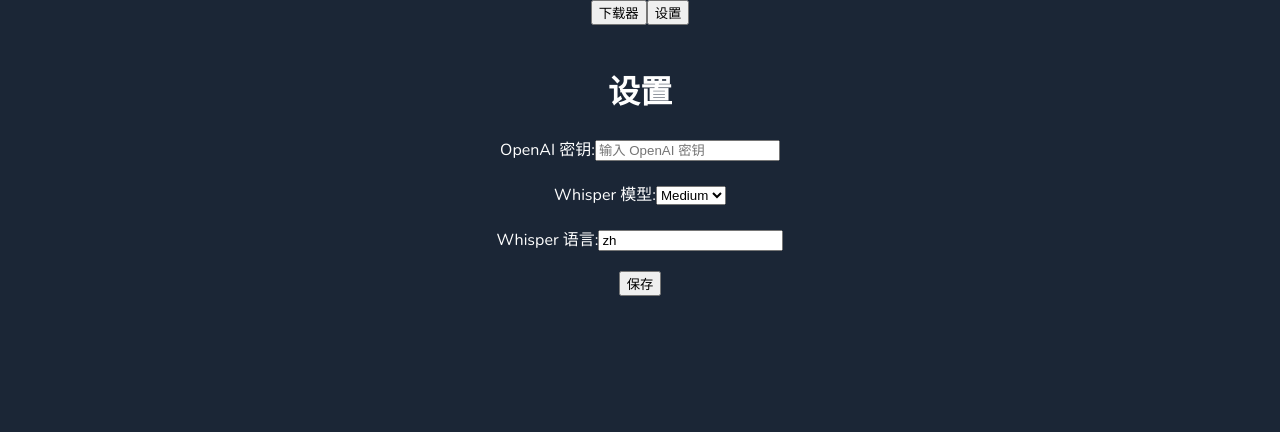
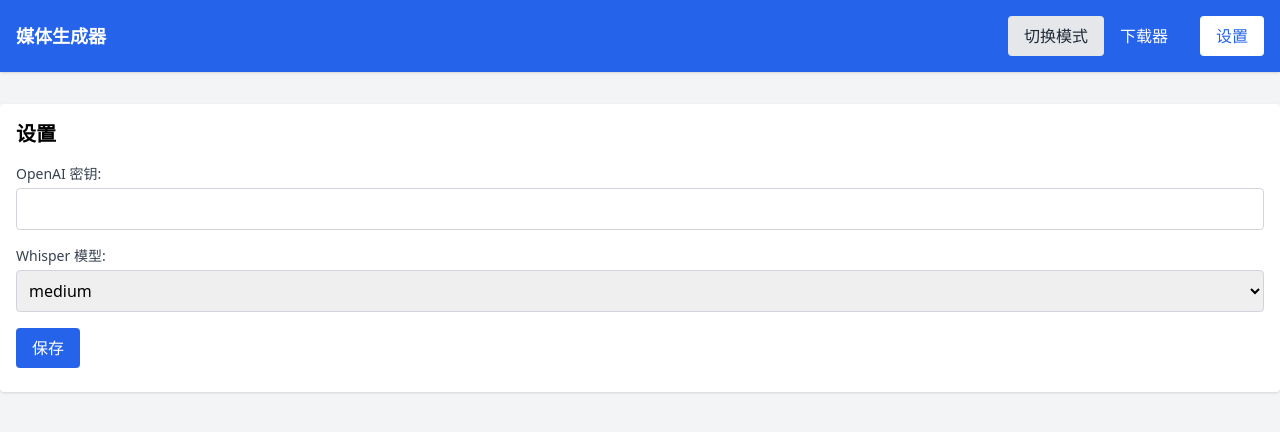
Before and after one commit to dyike/mediagen, a React (Vite) app in the folder frontend/: page / in a window 1280 px wide. Both pictures are taken after a click on the button "设置". Shown: the top 432 px of the page. Built offline with nearby package versions, Linux system fonts and the light colour scheme.

Commit message:
add tailwindcss
Change-Id: I9d9c0455e6e1d97a5f40289ddd786ca63b99eb89

```diff
--- a/frontend/package.json
+++ b/frontend/package.json
@@ -16,6 +16,9 @@
     "@types/react": "^18.0.17",
     "@types/react-dom": "^18.0.6",
     "@vitejs/plugin-react": "^2.0.1",
+    "autoprefixer": "^10.4.20",
+    "postcss": "^8.4.49",
+    "tailwindcss": "^3.4.17",
     "typescript": "^4.6.4",
     "vite": "^3.0.7"
   }
--- /dev/null
+++ b/frontend/postcss.config.cjs
@@ -0,0 +1,6 @@
+module.exports = {
+    plugins: {
+      tailwindcss: {},
+      autoprefixer: {},
+    },
+  }
--- a/frontend/src/App.css
+++ /dev/null
@@ -1,59 +0,0 @@
-#app {
-    height: 100vh;
-    text-align: center;
-}
-
-#logo {
-    display: block;
-    width: 50%;
-    height: 50%;
-    margin: auto;
-    padding: 10% 0 0;
-    background-position: center;
-    background-repeat: no-repeat;
-    background-size: 100% 100%;
-    background-origin: content-box;
-}
-
-.result {
-    height: 20px;
-    line-height: 20px;
-    margin: 1.5rem auto;
-}
-
-.input-box .btn {
-    width: 60px;
-    height: 30px;
-    line-height: 30px;
-    border-radius: 3px;
-    border: none;
-    margin: 0 0 0 20px;
-    padding: 0 8px;
-    cursor: pointer;
-}
-
-.input-box .btn:hover {
-    background-image: linear-gradient(to top, #cfd9df 0%, #e2ebf0 100%);
-    color: #333333;
-}
-
-.input-box .input {
-    border: none;
-    border-radius: 3px;
-    outline: none;
-    height: 30px;
-    line-height: 30px;
-    padding: 0 10px;
-    background-color: rgba(240, 240, 240, 1);
-    -webkit-font-smoothing: antialiased;
-}
-
-.input-box .input:hover {
-    border: none;
-    background-color: rgba(255, 255, 255, 1);
-}
-
-.input-box .input:focus {
-    border: none;
-    background-color: rgba(255, 255, 255, 1);
-}
--- a/frontend/src/App.tsx
+++ b/frontend/src/App.tsx
@@ -1,20 +1,53 @@
-import {useState} from 'react';
+import { useState } from "react";
 import Downloader from "./components/Downloader";
-import Settings from './components/Settings';
+import Settings from "./components/Settings";
 
-function App() {
+
+const App = () =>  {
   const [currentPage, setCurrentPage] = useState("downloader");
+  const [darkMode, setDarkMode] = useState(false);
 
   return (
-    <div>
-      <nav>
-        <button onClick={() => setCurrentPage("downloader")}>下载器</button>
-        <button onClick={() => setCurrentPage("settings")}>设置</button>
+    <div className="min-h-screen bg-gray-100">
+      <nav className="bg-blue-600 text-white shadow">
+        <div className="container mx-auto flex justify-between items-center p-4">
+          <h1 className="text-lg font-bold">媒体生成器</h1>
+          <div>
+          <button
+            onClick={() => setDarkMode(!darkMode)}
+            className="px-4 py-2 rounded bg-gray-200 text-gray-800 hover:bg-gray-300"
+          >
+            切换模式
+          </button>
+            <button
+              onClick={() => setCurrentPage("downloader")}
+              className={`mr-4 px-4 py-2 rounded ${
+                currentPage === "downloader"
+                  ? "bg-white text-blue-600"
+                  : "hover:bg-blue-500"
+              }`}
+            >
+              下载器
+            </button>
+            <button
+              onClick={() => setCurrentPage("settings")}
+              className={`px-4 py-2 rounded ${
+                currentPage === "settings"
+                  ? "bg-white text-blue-600"
+                  : "hover:bg-blue-500"
+              }`}
+            >
+              设置
+            </button>
+          </div>
+        </div>
       </nav>
-      {currentPage === "downloader" && <Downloader />}
-      {currentPage === "settings" && <Settings />}
+      <main className="container mx-auto mt-8 p-4 bg-white shadow rounded">
+        {currentPage === "downloader" && <Downloader />}
+        {currentPage === "settings" && <Settings />}
+      </main>
     </div>
   );
 }
 
-export default App
+export default App;
--- a/frontend/src/components/Downloader.tsx
+++ b/frontend/src/components/Downloader.tsx
@@ -23,21 +23,15 @@ const Downloader: React.FC = () => {
 
   return (
     <div>
-      <h1>视频笔记生成器</h1>
+      <h2 className="text-xl font-semibold mb-4">下载器</h2>
       <input
         type="text"
         placeholder="输入视频链接"
-        value={url}
-        onChange={(e) => setUrl(e.target.value)}
+        className="w-full p-2 border border-gray-300 rounded mb-4"
       />
-      <button onClick={handleDownload}>生成笔记</button>
-      <p>{status}</p>
-      {result && (
-        <div>
-          <h2>整理结果</h2>
-          <pre>{result}</pre>
-        </div>
-      )}
+      <button className="px-4 py-2 bg-blue-600 text-white rounded hover:bg-blue-700">
+        下载
+      </button>
     </div>
   );
 };
--- a/frontend/src/components/Settings.tsx
+++ b/frontend/src/components/Settings.tsx
@@ -6,6 +6,16 @@ interface Config {
   whisper_model: string;
   whisper_language: string;
 }
+
+const configFields = [
+  { key: "openai_key", label: "OpenAI 密钥", type: "text" },
+  {
+    key: "whisper_model",
+    label: "Whisper 模型",
+    type: "select",
+    options: ["tiny", "base", "small", "medium", "large"],
+  },
+];
 
 const Settings: React.FC = () => {
   const [config, setConfig] = useState<Config>({
@@ -16,7 +26,6 @@ const Settings: React.FC = () => {
 
   const [status, setStatus] = useState<string>("");
 
-  // 加载配置
   useEffect(() => {
     const fetchConfig = async () => {
       try {
@@ -29,7 +38,6 @@ const Settings: React.FC = () => {
     fetchConfig();
   }, []);
 
-  // 更新配置
   const handleSave = async () => {
     setStatus("正在保存...");
     try {
@@ -41,54 +49,75 @@ const Settings: React.FC = () => {
     }
   };
 
+  const handleChange = (key: string, value: string) => {
+    setConfig({ ...config, [key]: value });
+  };
+
   return (
-    <div style={{ padding: "20px" }}>
-      <h1>设置</h1>
-      <div style={{ marginBottom: "20px" }}>
-        <label>
-          OpenAI 密钥:
-          <input
-            type="text"
-            value={config.openai_key}
-            onChange={(e) =>
-              setConfig({ ...config, openai_key: e.target.value })
-            }
-            placeholder="输入 OpenAI 密钥"
-          />
-        </label>
-      </div>
-      <div style={{ marginBottom: "20px" }}>
-        <label>
-          Whisper 模型:
-          <select
-            value={config.whisper_model}
-            onChange={(e) =>
-              setConfig({ ...config, whisper_model: e.target.value })
-            }
-          >
-            <option value="tiny">Tiny</option>
-            <option value="base">Base</option>
-            <option value="small">Small</option>
-            <option value="medium">Medium</option>
-            <option value="large">Large</option>
-          </select>
-        </label>
-      </div>
-      <div style={{ marginBottom: "20px" }}>
-        <label>
-          Whisper 语言:
-          <input
-            type="text"
-            value={config.whisper_language}
-            onChange={(e) =>
-              setConfig({ ...config, whisper_language: e.target.value })
-            }
-            placeholder="输入语言代码（如 zh, en）"
-          />
-        </label>
-      </div>
-      <button onClick={handleSave}>保存</button>
-      <p>{status}</p>
+    <div>
+      <h2 className="text-xl font-semibold mb-4">设置</h2>
+      {configFields.map((field) => (
+        <div className="mb-4" key={field.key}>
+          <label className="block text-sm font-medium text-gray-700">
+            {field.label}:
+          </label>
+          {field.type === "text" ? (
+            <input
+              type="text"
+              className="w-full p-2 border border-gray-300 rounded mt-1"
+              value={config[field.key as keyof Config]}
+              onChange={(e) => handleChange(field.key, e.target.value)}
+            />
+          ) : (
+            <select
+              className="w-full p-2 border border-gray-300 rounded mt-1"
+              value={config[field.key as keyof Config]}
+              onChange={(e) => handleChange(field.key, e.target.value)}
+            >
+              {field.options?.map((option) => (
+                <option key={option} value={option}>
+                  {option}
+                </option>
+              ))}
+            </select>
+          )}
+        </div>
+      ))}
+      <button
+        className="flex items-center px-4 py-2 bg-blue-600 text-white rounded hover:bg-blue-700"
+        onClick={handleSave}
+      >
+        保存
+        <svg
+          className={`ml-2 h-4 w-4 animate-spin ${
+            status === "正在保存..." ? "" : "hidden"
+          }`}
+          xmlns="http://www.w3.org/2000/svg"
+          fill="none"
+          viewBox="0 0 24 24"
+        >
+          <circle
+            className="opacity-25"
+            cx="12"
+            cy="12"
+            r="10"
+            stroke="currentColor"
+            strokeWidth="4"
+          ></circle>
+          <path
+            className="opacity-75"
+            fill="currentColor"
+            d="M4 12a8 8 0 018-8V0C4.477 0 0 4.477 0 10h4zm2 5.291A7.963 7.963 0 014 12H0c0 2.42.862 4.642 2.291 6.292l1.415-1.415z"
+          ></path>
+        </svg>
+      </button>
+      <p
+        className={`mt-2 text-sm ${
+          status === "保存成功！" ? "text-green-600" : "text-red-600"
+        }`}
+      >
+        {status}
+      </p>
     </div>
   );
 };
--- /dev/null
+++ b/frontend/src/index.css
@@ -0,0 +1,3 @@
+@tailwind base;
+@tailwind components;
+@tailwind utilities;
--- a/frontend/src/main.tsx
+++ b/frontend/src/main.tsx
@@ -1,6 +1,6 @@
 import React from 'react'
 import {createRoot} from 'react-dom/client'
-import './style.css'
+import './index.css'
 import App from './App'
 
 const container = document.getElementById('root')
--- a/frontend/src/style.css
+++ /dev/null
@@ -1,26 +0,0 @@
-html {
-    background-color: rgba(27, 38, 54, 1);
-    text-align: center;
-    color: white;
-}
-
-body {
-    margin: 0;
-    color: white;
-    font-family: "Nunito", -apple-system, BlinkMacSystemFont, "Segoe UI", "Roboto",
-    "Oxygen", "Ubuntu", "Cantarell", "Fira Sans", "Droid Sans", "Helvetica Neue",
-    sans-serif;
-}
-
-@font-face {
-    font-family: "Nunito";
-    font-style: normal;
-    font-weight: 400;
-    src: local(""),
-    url("assets/fonts/nunito-v16-latin-regular.woff2") format("woff2");
-}
-
-#app {
-    height: 100vh;
-    text-align: center;
-}
--- /dev/null
+++ b/frontend/tailwind.config.cjs
@@ -0,0 +1,11 @@
+/** @type {import('tailwindcss').Config} */
+module.exports = {
+  darkMode: 'class',
+  content: [
+    "./src/**/*.{js,jsx,ts,tsx}",
+  ],
+  theme: {
+    extend: {},
+  },
+  plugins: [],
+}
```
Also changed, not shown: 2 other files (tests, documents, lock files or other folders).
